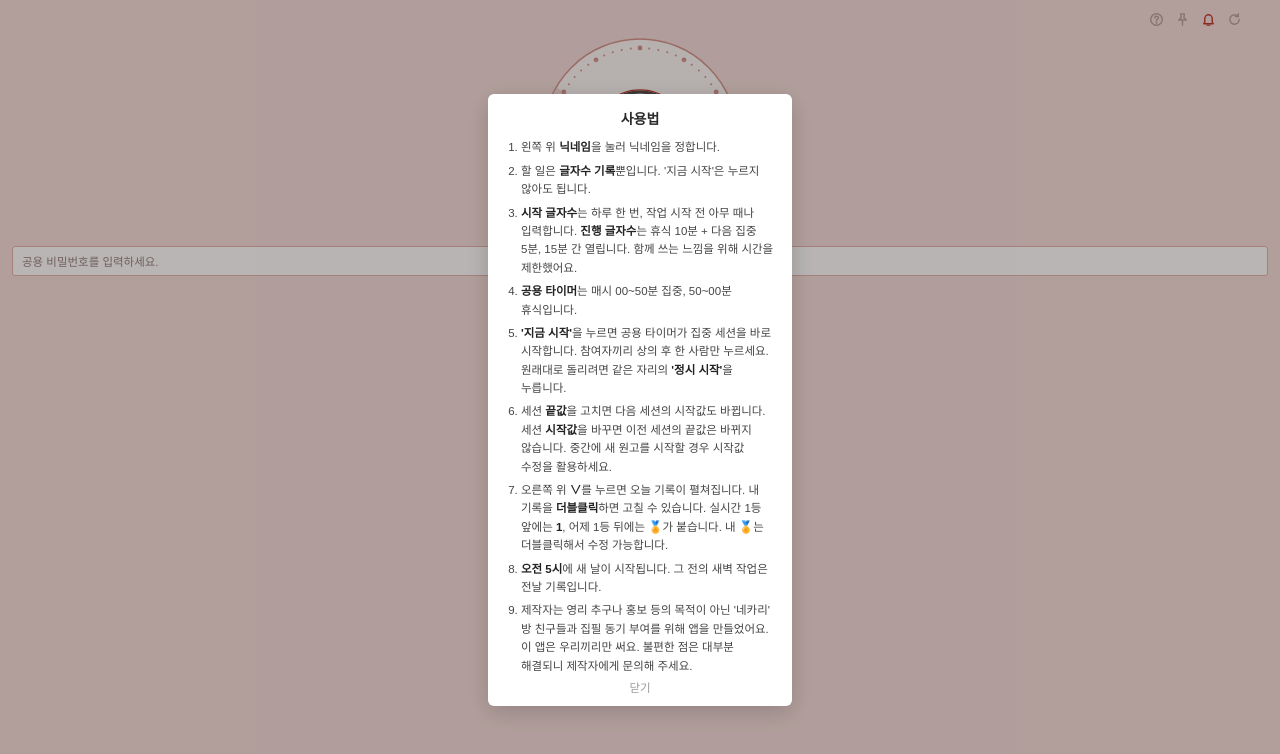
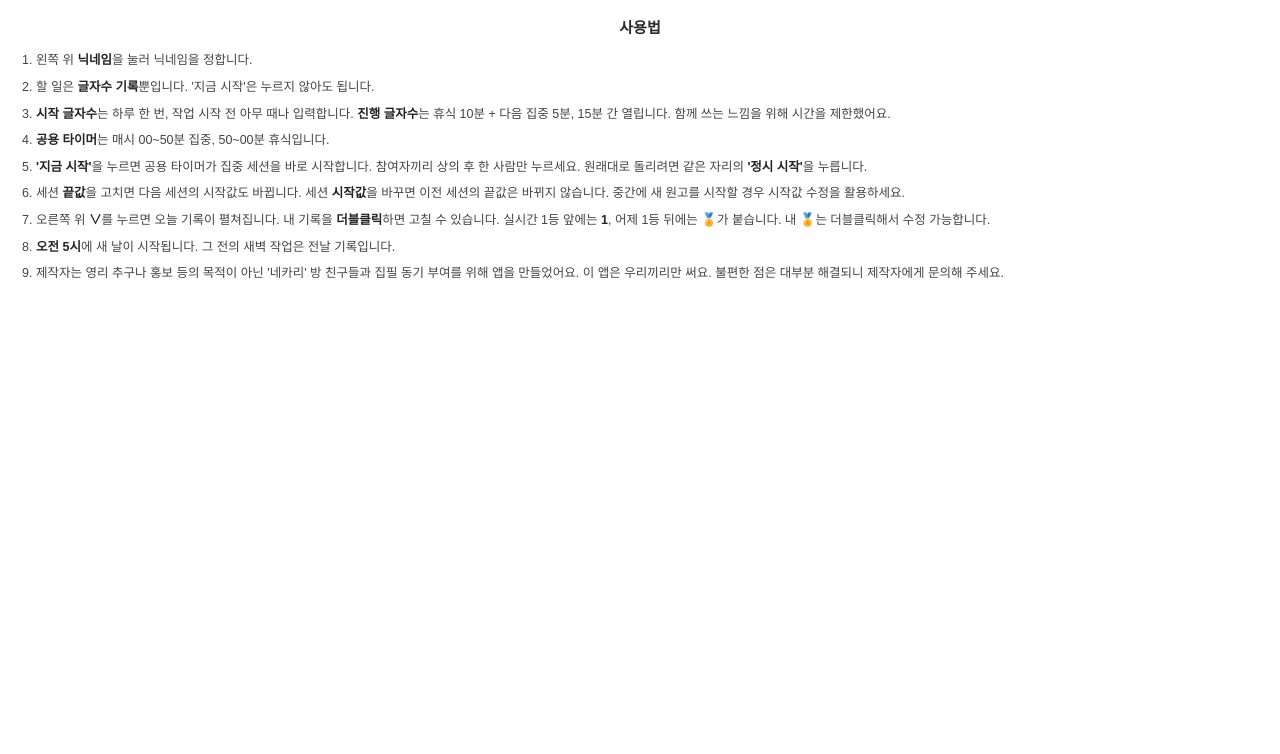
Before and after one commit to jjojjolonglong-sudo/pmpm, a plain HTML site: page index.html in a window 1280 px wide. Both pictures are taken after a click on the button 1156 px from the left and 19 px from the top of the page. Drawn offline with Linux system fonts and the light colour scheme; no server answers.

Commit message:
사용법: 화면 전체 덮기, 양쪽 정렬·음절 줄바꿈, 아무 데나 누르면 닫힘, 글씨 조금 키움
Co-Authored-By: Claude Opus 5.5 <noreply@anthropic.com>
Claude-Session: https://claude.ai/code/session_017xK88jPGYVZ6HaAWB5Zb9f

```diff
--- a/index.html
+++ b/index.html
@@ -45,8 +45,10 @@
   .badge{ flex:none; font-size:12px; line-height:1; font-family:"Segoe UI Emoji","Apple Color Emoji","Noto Color Emoji",sans-serif; }
   .badge.mine{ cursor:pointer; border-radius:3px; padding:1px; }
   .badge.mine:hover{ background:rgba(255,255,255,.8); }
-  #pick, #help{ position:fixed; inset:0; background:rgba(0,0,0,.28); display:none; align-items:center; justify-content:center; z-index:12; }
-  #pick.on, #help.on{ display:flex; }
+  #pick{ position:fixed; inset:0; background:rgba(0,0,0,.28); display:none; align-items:center; justify-content:center; z-index:12; }
+  #pick.on{ display:flex; }
+  #help{ position:fixed; inset:0; background:#fff; display:none; z-index:12; overflow-y:auto; cursor:pointer; overscroll-behavior:none; }
+  #help.on{ display:block; }
   #pick .box{ width:244px; background:#fff; border-radius:6px; padding:14px; box-shadow:0 6px 24px rgba(0,0,0,.18); text-align:center; }
   #pick .cap{ font-size:12px; font-weight:700; color:#333; margin-bottom:10px; }
   #pick .grid{ display:grid; grid-template-columns:repeat(5, 1fr); gap:4px; }
@@ -54,13 +56,11 @@
     font-family:"Segoe UI Emoji","Apple Color Emoji","Noto Color Emoji",sans-serif; }
   #pick .grid button:hover{ background:#f6f6f6; }
   #pick .grid button.sel{ border-color:var(--acc); background:#fff; }
-  #help .box{ width:304px; background:#fff; border-radius:6px; padding:16px 16px 10px; box-shadow:0 6px 24px rgba(0,0,0,.18); word-break:keep-all; }
-  #help h3{ font-size:14px; font-weight:700; color:#2a2a2a; text-align:center; margin-bottom:10px; }
-  #help ol{ padding-left:17px; }
-  #help li{ font-size:11.5px; line-height:1.6; color:#444; margin-bottom:5px; }
+  #help .box{ padding:18px 18px 16px; }
+  #help h3{ font-size:15px; font-weight:700; color:#2a2a2a; text-align:center; margin-bottom:12px; }
+  #help ol{ padding-left:18px; }
+  #help li{ font-size:12.5px; line-height:1.65; color:#444; margin-bottom:6px; text-align:justify; word-break:break-all; }
   #help li b{ color:#222; font-weight:700; }
-  #help .close{ display:block; margin:6px auto 0; border:0; background:none; color:#999; font:inherit; font-size:11.5px; cursor:pointer; }
-  #help .close:hover{ color:#555; }
   #dayModal{ position:fixed; inset:0; background:rgba(0,0,0,.28); display:none; align-items:center; justify-content:center; z-index:11; }
   #dayModal.on{ display:flex; }
   #dayModal .box{ width:276px; background:#fff; border-radius:6px; padding:18px 18px 12px; box-shadow:0 6px 24px rgba(0,0,0,.18);
@@ -209,7 +209,7 @@
   </div>
 </div>
 <div id="pick"><div class="box"><div class="cap">어제 1위 표시를 골라 주세요</div><div class="grid" id="pickGrid"></div></div></div>
-<div id="help"><div class="box">
+<div id="help" title="아무 데나 누르면 닫힙니다."><div class="box">
   <h3>사용법</h3>
   <ol>
     <li>왼쪽 위 <b>닉네임</b>을 눌러 닉네임을 정합니다.</li>
@@ -222,7 +222,6 @@
     <li><b>오전 5시</b>에 새 날이 시작됩니다. 그 전의 새벽 작업은 전날 기록입니다.</li>
     <li>제작자는 영리 추구나 홍보 등의 목적이 아닌 '네카리' 방 친구들과 집필 동기 부여를 위해 앱을 만들었어요. 이 앱은 우리끼리만 써요. 불편한 점은 대부분 해결되니 제작자에게 문의해 주세요.</li>
   </ol>
-  <button class="close" id="helpClose">닫기</button>
 </div></div>
 <div id="dayModal"><div class="box">
   <h3>날짜가 바뀌고 집중 세션이 시작됐어요.</h3>
@@ -672,7 +671,7 @@ function dayCheck(t){
 function dayFit(){
   requestAnimationFrame(() => {
     const ov = ['dayModal', 'help', 'pick'].map($).find(x => x.classList.contains('on'));
-    $('app').style.minHeight = ov ? (ov.querySelector('.box').offsetHeight + 28) + 'px' : '';
+    $('app').style.minHeight = ov ? (ov.querySelector('.box').offsetHeight + (ov.id === 'help' ? 0 : 28)) + 'px' : '';
     fit(true);
   });
 }
@@ -725,8 +724,7 @@ function openPick(){
 }
 $('pick').onclick = e => { if (e.target === $('pick')){ $('pick').classList.remove('on'); dayFit(); } };
 $('bHelp').onclick = () => { $('help').classList.add('on'); dayFit(); };
-$('helpClose').onclick = () => { $('help').classList.remove('on'); dayFit(); };
-$('help').onclick = e => { if (e.target === $('help')){ $('help').classList.remove('on'); dayFit(); } };
+$('help').onclick = () => { $('help').classList.remove('on'); dayFit(); };   // 아무 데나 누르면 닫힘
 document.addEventListener('keydown', e => { if (e.key === 'Escape') ['help', 'pick'].forEach(id => { if ($(id).classList.contains('on')){ $(id).classList.remove('on'); dayFit(); } }); });
 
 $('bCyc').onclick = async () => {
```
